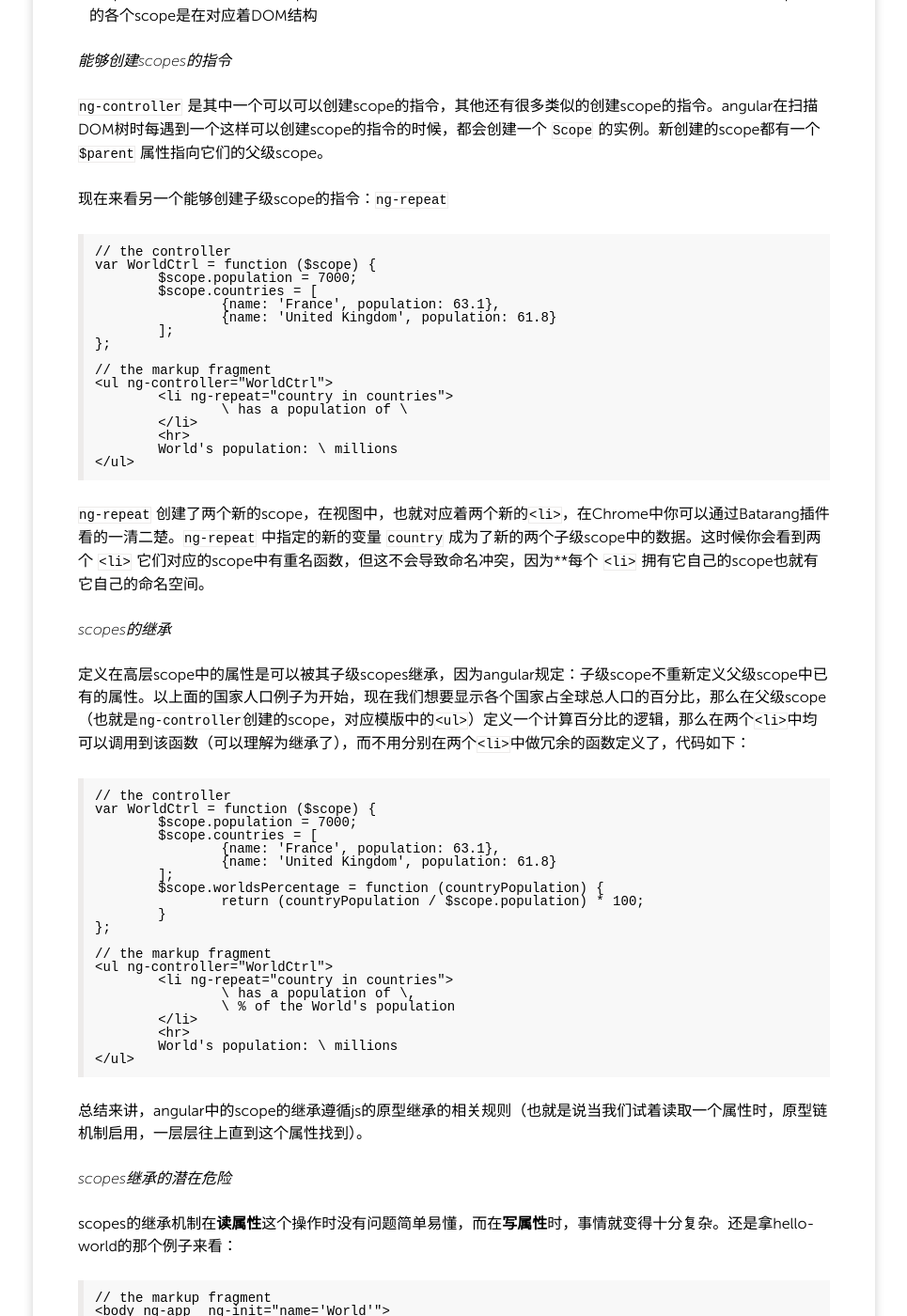
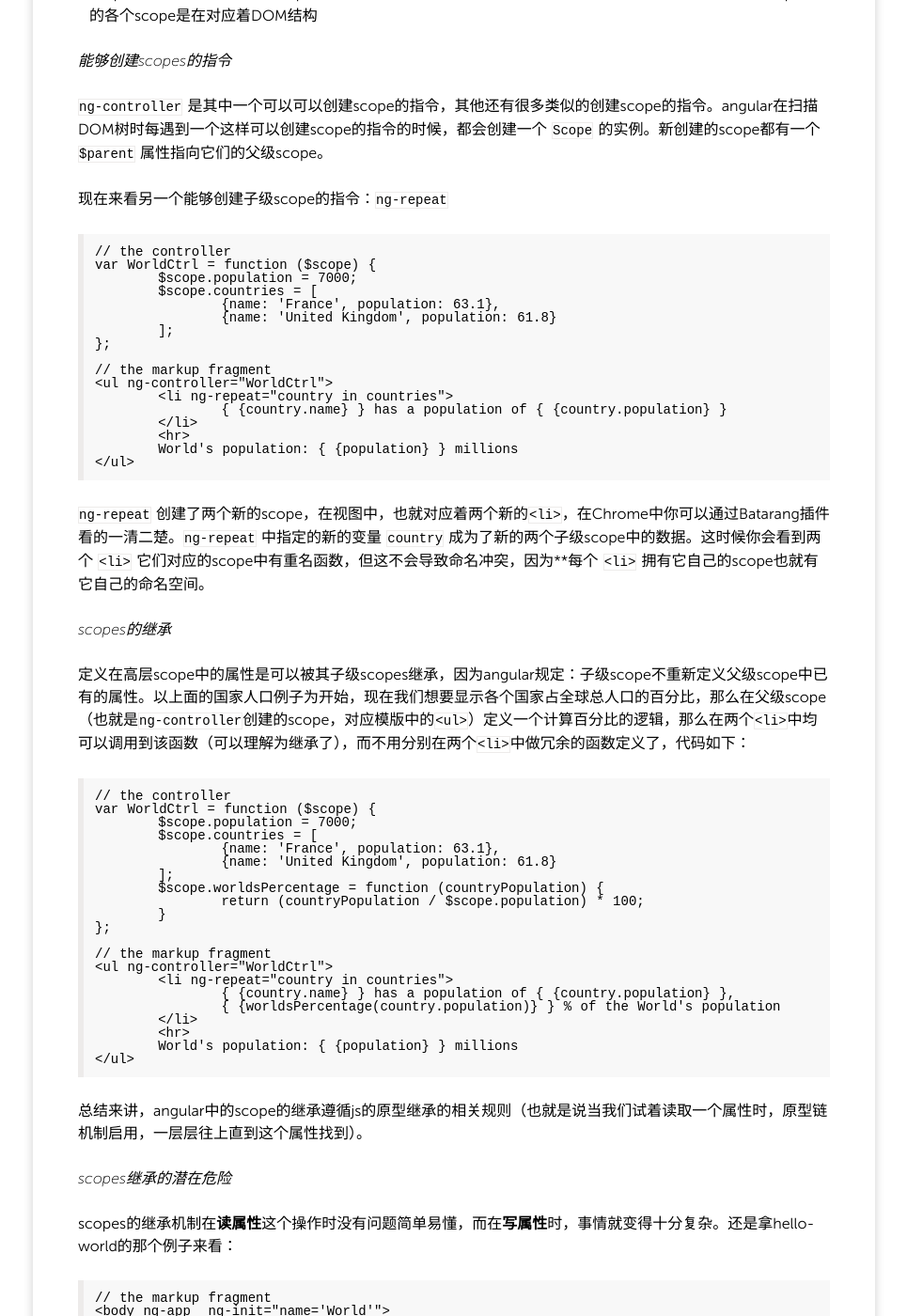
Before and after one commit to grahamle/grahamle.github.com, a Jekyll site: the page built from _posts/2013/2013-11-02-使用AngularJS进行webapp开发.md, in a window 1280 px wide and 1400 px high, scrolled down 5221 px. Shown: the whole window at 94% size, without its empty margins (157-1122 px from the left). Built offline with Jekyll 4.4.1, drawn with Linux system fonts in a browser that asks for light colours; Markdown is read by kramdown in place of the engine named in the settings; comment, search, counter and statistics services are not loaded; some of the changed text lies outside the part shown.

Commit message:
[翻译]使用AngularJS开发webapp：ch1.0.8

```diff
--- a/_posts/2013/2013-11-02-使用AngularJS进行webapp开发.md
+++ b/_posts/2013/2013-11-02-使用AngularJS进行webapp开发.md
@@ -70,7 +70,7 @@ angular别的隐藏大招如：DI（依赖注入）、测试
 		<script src="http://ajax.googleapis.com/ajax/libs/angularjs/1.0.7/angular.js"></script>
 	</head>
 	<body ng-app ng-init="name = 'world'">
-		<h1>Hello, \{{name\}}!</h1>
+		<h1>Hello, { {name} }!</h1>
 	</body>
 	</html>
 
@@ -99,7 +99,7 @@ angular别的隐藏大招如：DI（依赖注入）、测试
 
 	<body ng-app ng-init="name = 'World'">
 		Say hello to: <input type="text" ng-model="name">
-		<h1>Hello, \{{name\}}!</h1>
+		<h1>Hello, { {name} }!</h1>
 	</body>
 
 其实从上述代码不难发现，所谓的双向绑定，实质上涉及的是两种对象，三个实例：
@@ -120,7 +120,7 @@ angular别的隐藏大招如：DI（依赖注入）、测试
 
 	<div ng-controller="HelloCtlr">
 		Say hello to: <input type="text" ng-model="name"><br>
-		<h1>Hello, \{{name\}}!</h1>
+		<h1>Hello, { {name} }!</h1>
 	</div>
 
 我们移除了 `ng-init` 属性，取而代之的是一个指向了一个js函数的 `ng-controller` 指令，它的代码如下：
@@ -198,10 +198,10 @@ Model（模型）就是普通的js对象。通过上一节中介绍的controller
 	// the markup fragment
 	<ul ng-controller="WorldCtrl">
 		<li ng-repeat="country in countries">
-			\{{country.name\}} has a population of \{{country.population\}}
+			{ {country.name} } has a population of { {country.population} }
 		</li>
 		<hr>
-		World's population: \{{population\}} millions
+		World's population: { {population} } millions
 	</ul>
 
 `ng-repeat` 创建了两个新的scope，在视图中，也就对应着两个新的`<li>`，在Chrome中你可以通过Batarang插件看的一清二楚。`ng-repeat` 中指定的新的变量 `country` 成为了新的两个子级scope中的数据。这时候你会看到两个 `<li>` 它们对应的scope中有重名函数，但这不会导致命名冲突，因为**每个 `<li>` 拥有它自己的scope也就有它自己的命名空间。
@@ -225,11 +225,11 @@ Model（模型）就是普通的js对象。通过上一节中介绍的controller
 	// the markup fragment
 	<ul ng-controller="WorldCtrl">
 		<li ng-repeat="country in countries">
-			\{{country.name\}} has a population of \{{country.population\}},
-			\{{worldsPercentage(country.population)\}} % of the World's population
+			{ {country.name} } has a population of { {country.population} },
+			{ {worldsPercentage(country.population)} } % of the World's population
 		</li>
 		<hr>
-		World's population: \{{population\}} millions
+		World's population: { {population} } millions
 	</ul>
 
 总结来讲，angular中的scope的继承遵循js的原型继承的相关规则（也就是说当我们试着读取一个属性时，原型链机制启用，一层层往上直到这个属性找到）。
@@ -240,10 +240,10 @@ scopes的继承机制在**读属性**这个操作时没有问题简单易懂，
 
 	// the markup fragment
 	<body ng-app  ng-init="name='World'">
-	<h1>Hello, \{{name\}} </h1>
+	<h1>Hello, { {name} } </h1>
 	<div ng-controller="HelloCtrl">
     	Say hello to: <input type="text" ng-model="name">
-    	<h2>Hello, \{{name\}}!</h2>
+    	<h2>Hello, { {name}} !</h2>
 	</div>
 
 	// the controller
@@ -262,10 +262,10 @@ scopes的继承机制在**读属性**这个操作时没有问题简单易懂，
 那么既然上面的方法行不通，有没有什么别的方法可行呢？答案还是：有的。那就是让 `ng-model` 绑定到的变量是一个对象的属性，也就是说之前绑定的变量name是直接裸露在 `$scope` 的第一层，也就是 `$scope.name` ，那么这时候我们通过把 name存成**对象的属性**的形式，这样就可以大大提高安全性，而且达到目标效果。
 
 	<body ng-app ng-init="thing = {name : 'World'}">
-	<h1>Hello, {{thing.name}}</h1>
+	<h1>Hello, { {thing.name} }</h1>
 	<div ng-controller="HelloCtrl">
     	Say hello to: <input type="text" ng-model="thing.name">
-    	<h2>Hello, \{{thing.name\}}!</h2>
+    	<h2>Hello, { {thing.name} }!</h2>
 	</div>
 	</body>
 
@@ -315,10 +315,10 @@ angular提倡声明式的方法来进行UI的构建。它意味着在实践中
 书上的一个例子，罗里吧嗦一堆，其实就是个微博输入框的例子，字数限制，到最后几个字给提示，超过字数不给发送的一个 `<textarea>` 的表单。先看下第一个版本的实现代码：
 
 	// the markup fragment
-	<div><span>Remaining: {\{remaining()}\}</span></div>
+	<div><span>Remaining: { {remaining()} }</span></div>
 	<div class="container" ng-controller="TextAreaWithLimitCtrl">
 		<div class="row">
-			<textarea ng-model="message">{\{message}\}</textarea>
+			<textarea ng-model="message">{ {message} }</textarea>
 		</div>
 		<div class="row">
 			<button ng-click="send()">Send</button>
```
Also changed, not shown: other parts of _posts/2013/2013-11-02-使用AngularJS进行webapp开发.md (+21 -1 lines).
